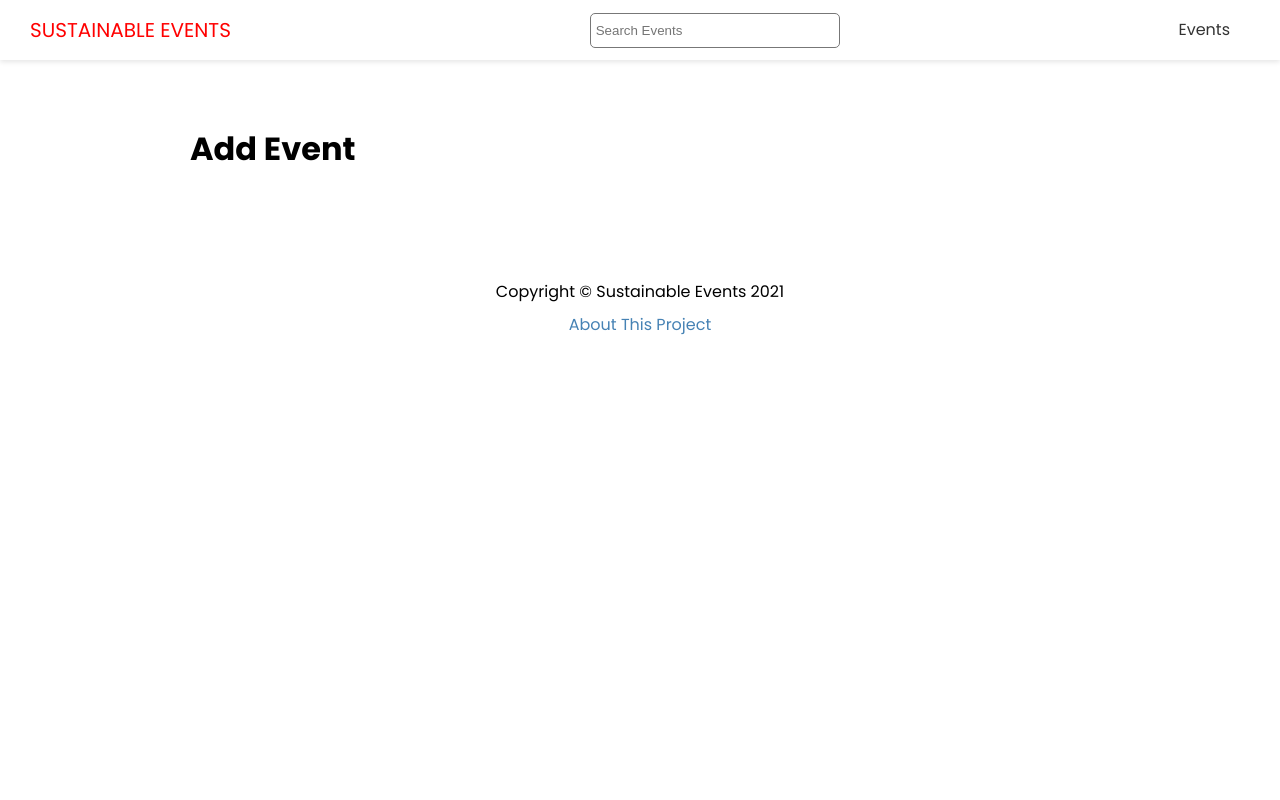
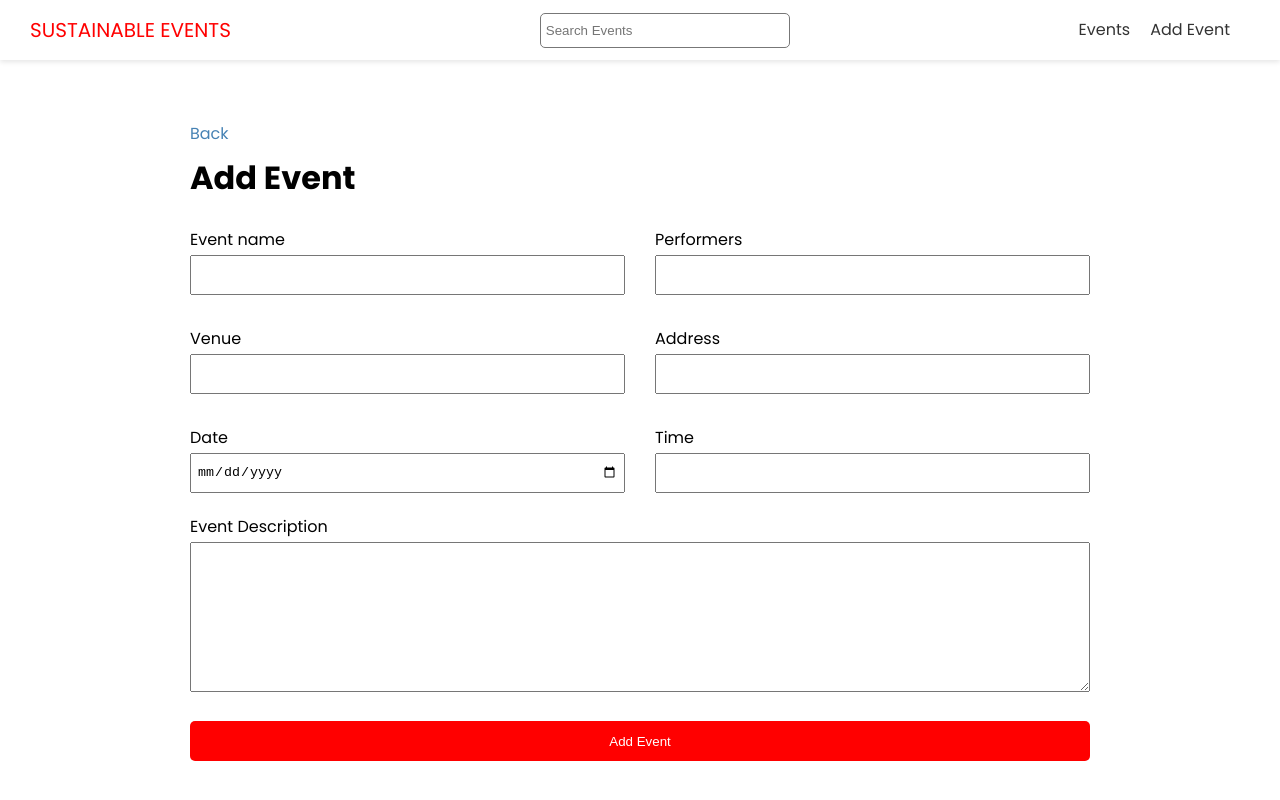
Before and after one commit to LawrenceMueller/EventFinder, a Next.js app: page /events/add in a window 1280 px wide. Shown: the top 800 px of the page. Built offline with nearby package versions, Linux system fonts and the light colour scheme; no server answers.

Commit message:
built out adding events functionality. Works fine for now. Will need to add authentication in the future but for now leaving it private for ease of testing

```diff
--- a/components/Header.js
+++ b/components/Header.js
@@ -20,6 +20,11 @@
               <a>Events</a>
             </Link>
           </li>
+          <li>
+            <Link href='/events/add'>
+              <a>Add Event</a>
+            </Link>
+          </li>
         </ul>
       </nav>
     </header>
--- a/package.json
+++ b/package.json
@@ -13,7 +13,8 @@
     "qs": "^6.10.1",
     "react": "17.0.2",
     "react-dom": "17.0.2",
-    "react-icons": "^4.2.0"
+    "react-icons": "^4.2.0",
+    "react-toastify": "^7.0.4"
   },
   "devDependencies": {
     "eslint": "7.32.0",
--- a/pages/events/add.js
+++ b/pages/events/add.js
@@ -1,9 +1,142 @@
+import { ToastContainer, toast } from 'react-toastify';
+import 'react-toastify/dist/ReactToastify.css';
+import { useState } from 'react';
+import { useRouter } from 'next/router';
+import Link from 'next/link';
+import { API_URL } from '@/config/index.js';
 import Layout from '@/components/Layout';
+import styles from '@/styles/Form.module.css';
+import { rsort } from 'semver';
 
 export default function AddEventPage() {
+  const [values, setValues] = useState({
+    name: '',
+    performers: '',
+    venue: '',
+    address: '',
+    date: '',
+    time: '',
+    description: '',
+  });
+
+  const router = useRouter();
+
+  const handleSubmit = async (e) => {
+    e.preventDefault();
+
+    //Validation check for empty fields
+    const hasEmptyFields = Object.values(values).some(
+      (element) => element === ''
+    );
+
+    if (hasEmptyFields) {
+      toast.error('Make sure no fields are empty');
+      return;
+    }
+
+    const res = await fetch(`${API_URL}/events`, {
+      method: 'POST',
+      headers: {
+        'Content-Type': 'application/json',
+      },
+      body: JSON.stringify(values),
+    });
+
+    if (!res.ok) {
+      toast.error('Something Went Wrong');
+      console.log(res);
+    } else {
+      const evt = await res.json();
+      router.push(`/events/${evt.slug}`);
+    }
+  };
+
+  const handleInputChange = (e) => {
+    const { name, value } = e.target;
+    setValues({ ...values, [name]: value });
+  };
+
   return (
     <Layout title='Add New Event'>
+      <Link href='/events'>Back</Link>
       <h1>Add Event</h1>
+      <ToastContainer />
+      <form onSubmit={handleSubmit} className={styles.form}>
+        <div className={styles.grid}>
+          <div>
+            <lable htmlFor='name'>Event name</lable>
+            <input
+              type='text'
+              id='name'
+              name='name'
+              value={values.name}
+              onChange={handleInputChange}
+            />
+          </div>
+          <div>
+            <label htmlFor='performers'>Performers</label>
+            <input
+              type='text'
+              name='performers'
+              id='performers'
+              value={values.performers}
+              onChange={handleInputChange}
+            />
+          </div>
+          <div>
+            <label htmlFor='venue'>Venue</label>
+            <input
+              type='text'
+              name='venue'
+              id='venue'
+              value={values.venue}
+              onChange={handleInputChange}
+            />
+          </div>
+          <div>
+            <label htmlFor='address'>Address</label>
+            <input
+              type='text'
+              name='address'
+              id='address'
+              value={values.address}
+              onChange={handleInputChange}
+            />
+          </div>
+          <div>
+            <label htmlFor='date'>Date</label>
+            <input
+              type='date'
+              name='date'
+              id='date'
+              value={values.date}
+              onChange={handleInputChange}
+            />
+          </div>
+          <div>
+            <label htmlFor='time'>Time</label>
+            <input
+              type='text'
+              name='time'
+              id='time'
+              value={values.time}
+              onChange={handleInputChange}
+            />
+          </div>
+        </div>
+        <div>
+          <label htmlFor='description'>Event Description</label>
+          <textarea
+            type='text'
+            name='description'
+            id='description'
+            value={values.description}
+            onChange={handleInputChange}
+          ></textarea>
+        </div>
+
+        <input type='submit' value='Add Event' className='btn' />
+      </form>
     </Layout>
   );
 }
--- /dev/null
+++ b/styles/Form.module.css
@@ -0,0 +1,39 @@
+.form label {
+  display: block;
+}
+
+.form input {
+  width: 100%;
+  height: 40px;
+  padding: 5px;
+}
+
+.form textarea {
+  width: 100%;
+  height: 150px;
+}
+
+.form input[type='submit'] {
+  display: block;
+  width: 100%;
+  margin: 20px 0 30px;
+}
+
+.form .file {
+  border: 1px #ccc solid;
+  background-color: #f4f4f4;
+  padding: 10px;
+}
+
+.grid {
+  display: grid;
+  grid-template-columns: 1fr 1fr;
+  gap: 30px;
+  margin-bottom: 20px;
+}
+
+@media (max-width: 600px) {
+  .grid {
+    grid-template-columns: 1fr;
+  }
+}
```
Also changed, not shown: 1 other file (tests, documents, lock files or other folders).
